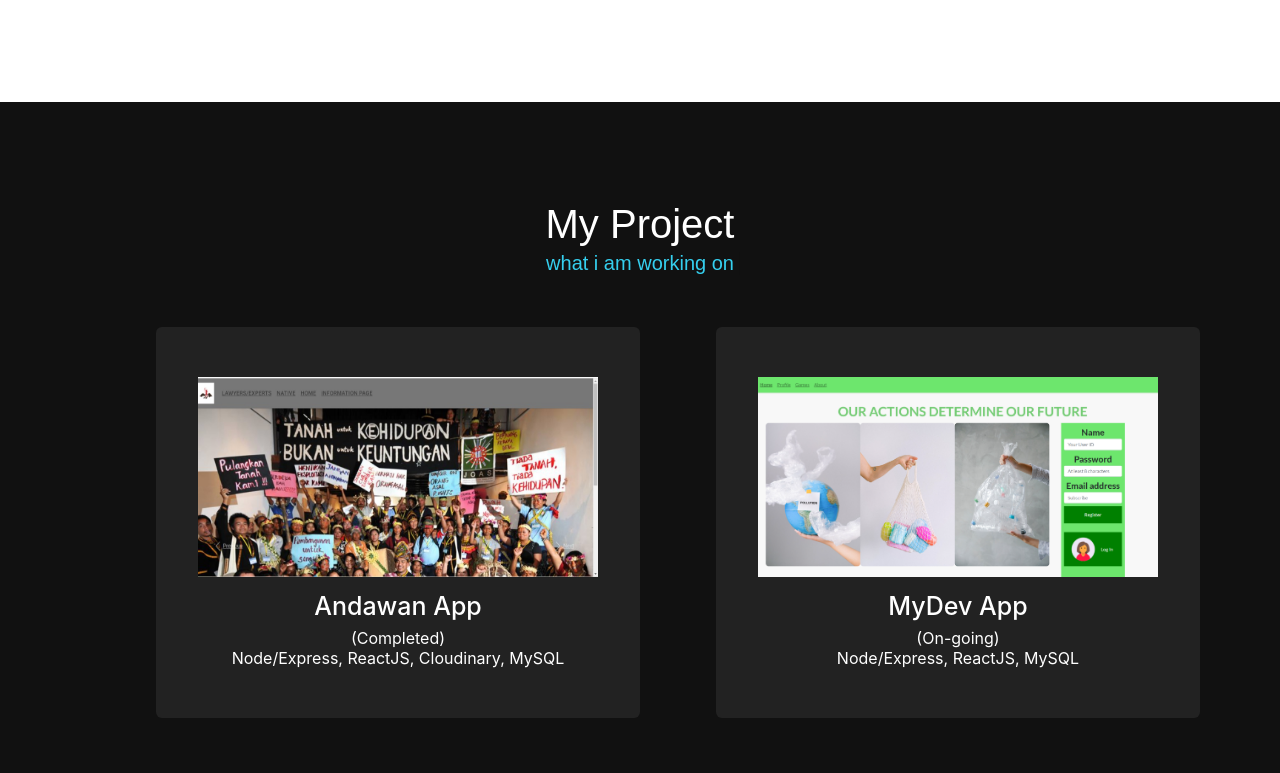
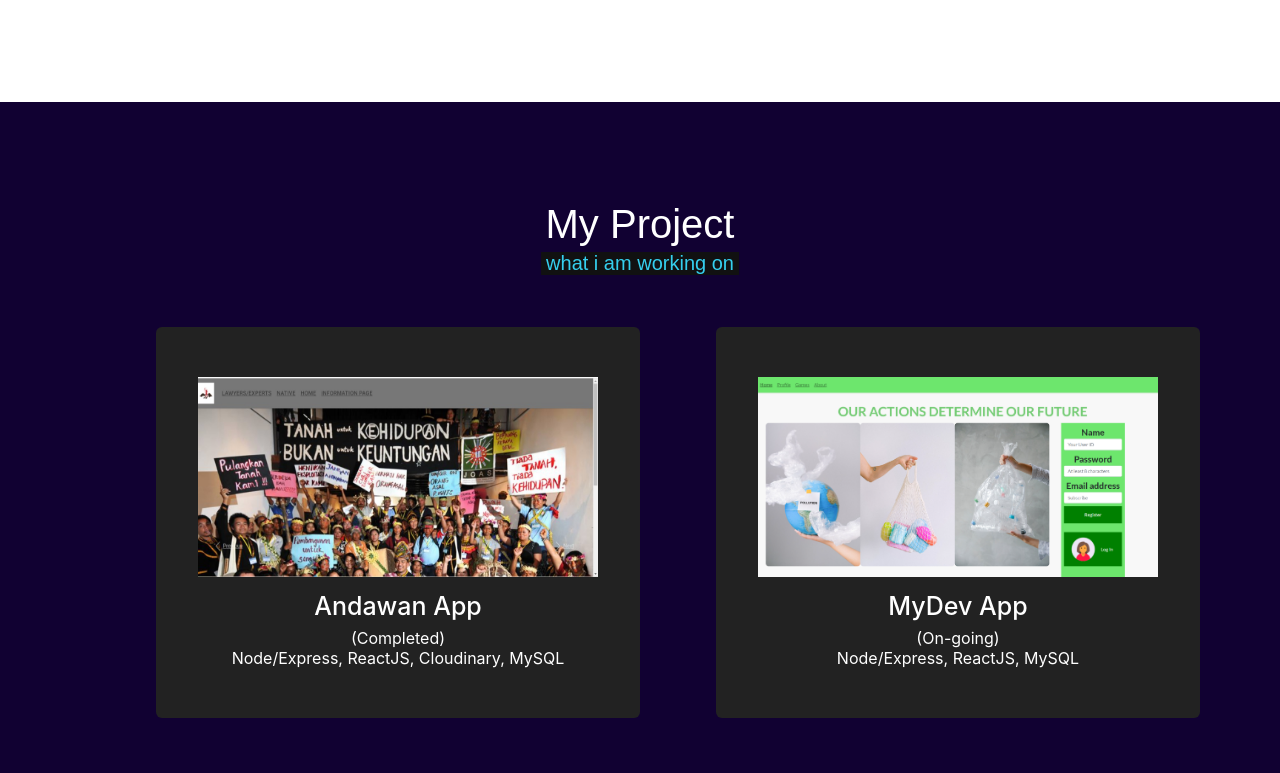
Before and after one commit to NazihahMN/Portfolio, a React (Create React App) app in the folder nazihahportfolio/: page / in a window 1280 px wide. Shown: the part 1427-2200 px from the top of the page. Built offline with nearby package versions, Linux system fonts and the light colour scheme.

Commit message:
resume changed

```diff
--- a/nazihahportfolio/src/App.css
+++ b/nazihahportfolio/src/App.css
@@ -233,7 +233,7 @@
 
 .project {
     color:#fff;
-    background: #111;
+    background: rgb(17, 1, 50);
 }
 .project .title::before{
     background: #fff;
--- a/nazihahportfolio/src/App.js
+++ b/nazihahportfolio/src/App.js
@@ -47,7 +47,7 @@
                 </div>
                 <div className="column right">
                     <p>insert text here</p>
-                    <a href="https://drive.google.com/file/d/12YTiempeUFdJ17i40kQNvLOWClLbdS8Y/view?usp=sharing">Download Resume</a>
+                    <a href="https://drive.google.com/file/d/1zuGXvUPB7NriWz4lto78pKSa2IGwWV4E/view?usp=sharing">Download Resume</a>
                 </div>
             </div>
         </div>
```
